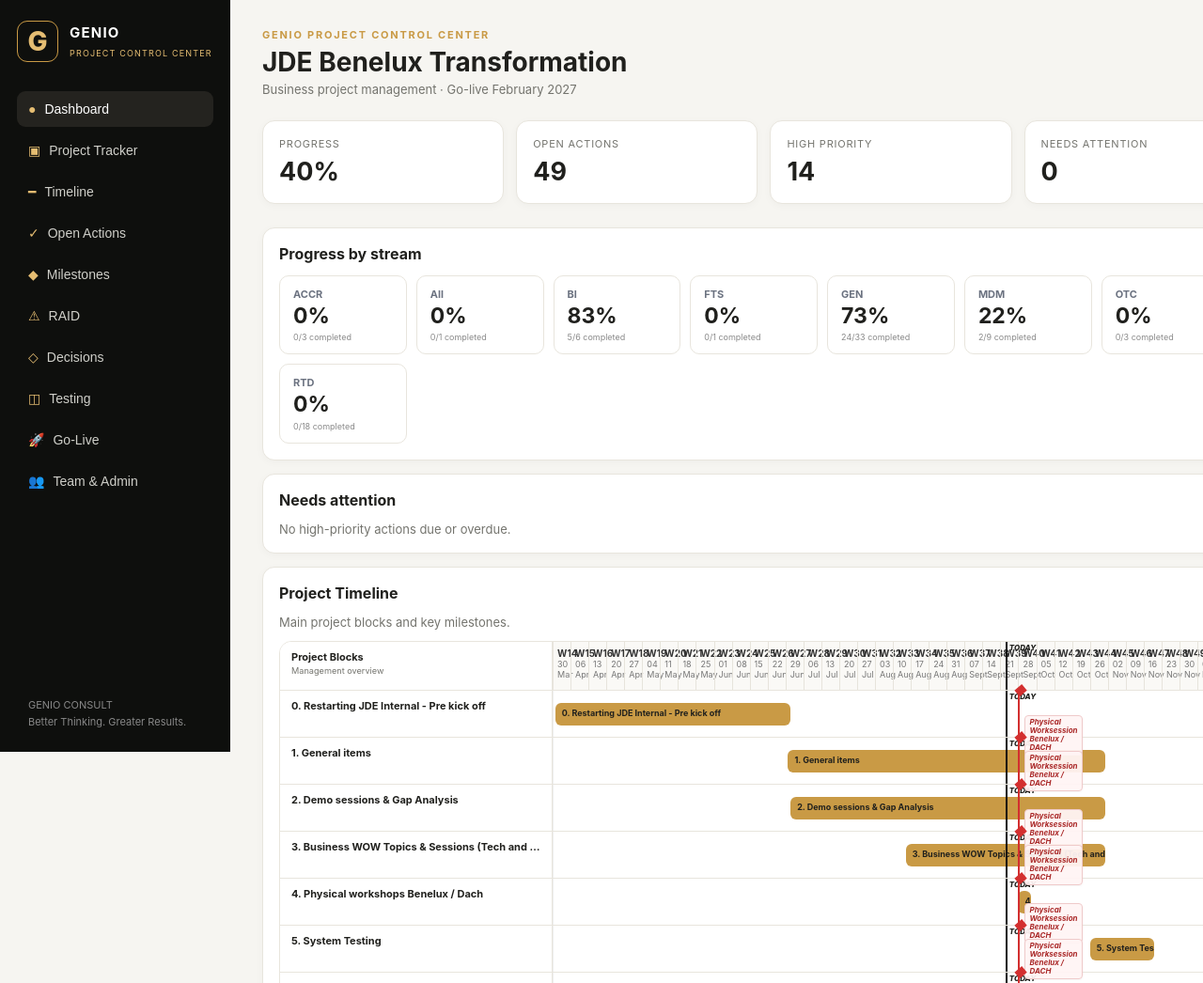
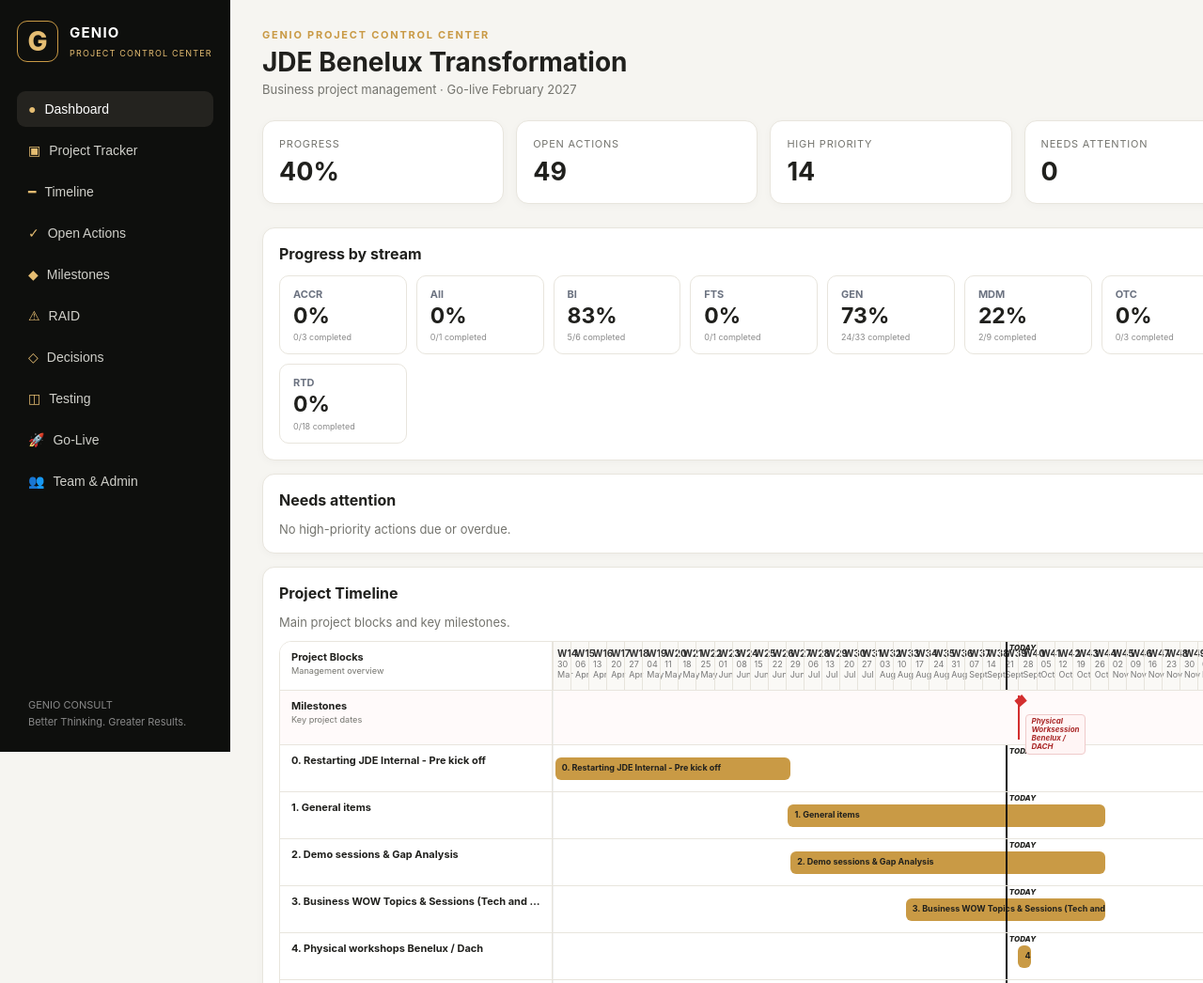
Before and after one commit to Alessio0505/genio-project-control-center, a plain HTML site: page index.html in a window 1280 px wide. Shown: the top 1046 px of the page at 94% size. Drawn offline with Linux system fonts and the light colour scheme.

Commit message:
fix: show milestones once in dedicated gantt band

```diff
--- a/index.html
+++ b/index.html
@@ -61,6 +61,7 @@ td{padding:11px;border-bottom:1px solid #efede7;font-size:12px;vertical-align:to
 .milestone-lane{min-height:78px;background:#fffafa}.milestone-cards{display:flex;align-items:center;gap:10px;flex-wrap:wrap;padding:10px 12px;min-height:78px}.milestone-card{display:flex;align-items:center;gap:8px;background:#fff5f5;border:1px solid #e2a0a0;border-radius:8px;padding:7px 10px;min-width:190px;max-width:280px}.milestone-card>span{color:#d32f2f;font-size:15px}.milestone-card b{display:block;color:#9f1f1f;font-size:11px;line-height:1.2}.milestone-card small{display:block;color:#7a4545;font-size:10px;margin-top:2px}
 .stream-kpis{display:grid;grid-template-columns:repeat(auto-fit,minmax(135px,1fr));gap:10px;margin-top:12px}.stream-kpi{border:1px solid var(--line);border-radius:10px;background:#fff;padding:12px 14px;min-height:82px;display:flex;flex-direction:column;justify-content:center}.stream-kpi span{font-size:11px;color:#6b7280;font-weight:700}.stream-kpi strong{font-size:23px;line-height:1.15;margin-top:3px}.stream-kpi small{font-size:9px;color:#8a8a8a;margin-top:4px}.dashboard-stream-card,.dashboard-attention-card,.dashboard-timeline-card{margin-top:14px}.dashboard-timeline-card{overflow:hidden}.dashboard-timeline-card .gantt{margin-top:8px}@media(max-width:700px){.stream-kpis{grid-template-columns:repeat(2,minmax(0,1fr))}}
 .compact-marker span{display:block;position:absolute;top:14px;left:5px;max-width:105px;padding:2px 4px;border-radius:4px;background:rgba(255,245,245,.94);border:1px solid #efcaca;color:#a92727;font-size:8px;font-weight:700;line-height:1.15;white-space:normal;z-index:8;box-shadow:0 1px 2px rgba(0,0,0,.04)}.gantt-head .compact-marker span{display:none}.gantt-row:nth-child(even) .compact-marker span{top:26px}
+.milestone-track{min-height:58px;overflow:visible}.lane-marker{top:5px;bottom:5px;border-left:2px solid #d32f2f}.lane-marker:before{top:-3px}.lane-marker span{display:block;position:absolute;top:20px;left:6px;max-width:120px;padding:2px 5px;border-radius:4px;background:#fff5f5;border:1px solid #efcaca;color:#a92727;font-size:8px;font-weight:700;line-height:1.15;white-space:normal;z-index:8}.milestone-lane{min-height:58px;background:#fffafa}
 </style>
 </head>
 <body>
@@ -328,9 +329,9 @@ function renderTimeline(){
  for(let i=0;i<weeks;i++){let d=new Date(alignedMin);d.setUTCDate(d.getUTCDate()+i*7);head+=`<span class="week" style="left:${i*ww}%;width:${ww}%"><strong>W${isoWeek(d)}</strong>${d.toLocaleDateString('en-GB',{day:'2-digit',month:'short',timeZone:'UTC'})}</span>`}
  const tp=((today-alignedMin)/86400000/days)*100;if(showProgress&&tp>=0&&tp<=100)head+=`<i class="today-line" style="left:${tp}%"></i>`;head+='</div></div>';
  const visibleMilestones=milestones.filter(m=>{const d=utcDate(m.date),p=((d-alignedMin)/86400000/days)*100;return p>=0&&p<=100});
- const milestoneLane=showMilestones?'<div class="gantt-row milestone-lane"><div class="gantt-label"><b>Milestones</b><small>Key project dates</small></div><div class="milestone-cards">'+visibleMilestones.map(m=>'<div class="milestone-card"><span>◆</span><div><b>'+esc(m.name)+'</b><small>'+esc(m.date)+'</small></div></div>').join('')+'</div></div>':'';
+ const milestoneLane=showMilestones?'<div class="gantt-row milestone-lane"><div class="gantt-label"><b>Milestones</b><small>Key project dates</small></div><div class="gantt-track milestone-track">'+visibleMilestones.map(m=>{const d=utcDate(m.date),p=((d-alignedMin)/86400000/days)*100;return '<i class="milestone-marker lane-marker" style="left:'+p+'%" title="'+esc(m.name)+' · '+m.date+'"><span>'+esc(m.name)+'</span></i>'}).join('')+'</div></div>':'';
  const visibleRows=rows.filter(r=>utcDate(r.end)>=min&&utcDate(r.start)<=max);
- grid.innerHTML=head+milestoneLane+(visibleRows.map(r=>{const s=utcDate(r.start),e=utcDate(r.end);let l=Math.max(0,(s-alignedMin)/86400000/days*100),w=Math.max(.5,((e-s)/86400000+1)/days*100);let cls=/finished/i.test(r.status)?'finished':r.health==='Delayed'?'delayed':r.health==='At Risk'?'risk':'';return `<div class="gantt-row"><div class="gantt-label"><b>${esc(r.label)}</b><small>${esc(r.sub||'')}</small></div><div class="gantt-track"><span class="gbar ${cls}" style="left:${l}%;width:${w}%" title="${esc(r.label)}: ${r.start} → ${r.end}">${esc(r.label)}</span>${showProgress&&tp>=0&&tp<=100?`<i class="today-line" style="left:${tp}%"></i>`:''}`+(showMilestones?milestones.map(m=>{const d=utcDate(m.date),p=((d-alignedMin)/86400000/days)*100;return p>=0&&p<=100?`<i class="milestone-marker compact-marker" style="left:${p}%" title="${esc(m.name)} · ${m.date}"><span>${esc(m.name)}</span></i>`:'' }).join(''):'')+`</div></div>`}).join('')||'<div class="gantt-label">No timeline items match the selected filters.</div>');
+ grid.innerHTML=head+milestoneLane+(visibleRows.map(r=>{const s=utcDate(r.start),e=utcDate(r.end);let l=Math.max(0,(s-alignedMin)/86400000/days*100),w=Math.max(.5,((e-s)/86400000+1)/days*100);let cls=/finished/i.test(r.status)?'finished':r.health==='Delayed'?'delayed':r.health==='At Risk'?'risk':'';return `<div class="gantt-row"><div class="gantt-label"><b>${esc(r.label)}</b><small>${esc(r.sub||'')}</small></div><div class="gantt-track"><span class="gbar ${cls}" style="left:${l}%;width:${w}%" title="${esc(r.label)}: ${r.start} → ${r.end}">${esc(r.label)}</span>${showProgress&&tp>=0&&tp<=100?`<i class="today-line" style="left:${tp}%"></i>`:''}</div></div>`}).join('')||'<div class="gantt-label">No timeline items match the selected filters.</div>');
 }
 
 function renderDashboardTimeline(){
@@ -342,8 +343,9 @@ function renderDashboardTimeline(){
  let head='<div class="gantt-head"><div class="gantt-label"><b>Project Blocks</b><small>Management overview</small></div><div class="gantt-track">';
  for(let i=0;i<weeks;i++){let d=new Date(min);d.setUTCDate(d.getUTCDate()+i*7);head+=`<span class="week" style="left:${i*ww}%;width:${ww}%"><strong>W${isoWeek(d)}</strong>${d.toLocaleDateString('en-GB',{day:'2-digit',month:'short',timeZone:'UTC'})}</span>`}
  if(tp>=0&&tp<=100)head+=`<i class="today-line" style="left:${tp}%"></i>`;head+='</div></div>';
- const rows=projectPhases.map(p=>{const s=utcDate(p.start),e=utcDate(p.end),l=Math.max(0,(s-min)/86400000/days*100),w=Math.max(.5,((e-s)/86400000+1)/days*100);return `<div class="gantt-row"><div class="gantt-label"><b>${esc(p.name)}</b></div><div class="gantt-track"><span class="gbar" style="left:${l}%;width:${w}%">${esc(p.name)}</span>${tp>=0&&tp<=100?`<i class="today-line" style="left:${tp}%"></i>`:''}${milestones.map(m=>{const md=utcDate(m.date),mp=((md-min)/86400000/days)*100;return mp>=0&&mp<=100?`<i class="milestone-marker compact-marker" style="left:${mp}%" title="${esc(m.name)} · ${m.date}"><span>${esc(m.name)}</span></i>`:''}).join('')}</div></div>`}).join('');
- grid.innerHTML=head+rows;
+ const dashMilestoneLane='<div class="gantt-row milestone-lane"><div class="gantt-label"><b>Milestones</b><small>Key project dates</small></div><div class="gantt-track milestone-track">'+milestones.map(m=>{const md=utcDate(m.date),mp=((md-min)/86400000/days)*100;return mp>=0&&mp<=100?'<i class="milestone-marker lane-marker" style="left:'+mp+'%" title="'+esc(m.name)+' · '+m.date+'"><span>'+esc(m.name)+'</span></i>':''}).join('')+'</div></div>';
+ const rows=projectPhases.map(p=>{const s=utcDate(p.start),e=utcDate(p.end),l=Math.max(0,(s-min)/86400000/days*100),w=Math.max(.5,((e-s)/86400000+1)/days*100);return `<div class="gantt-row"><div class="gantt-label"><b>${esc(p.name)}</b></div><div class="gantt-track"><span class="gbar" style="left:${l}%;width:${w}%">${esc(p.name)}</span>${tp>=0&&tp<=100?`<i class="today-line" style="left:${tp}%"></i>`:''}</div></div>`}).join('');
+ grid.innerHTML=head+dashMilestoneLane+rows;
 }
 function fillTimelineFilters(){const s=document.getElementById('tlStream'),o=document.getElementById('tlOwner');if(!s||!o)return;s.length=1;o.length=1;[...new Set(data.map(x=>x.stream).filter(Boolean))].sort().forEach(v=>s.add(new Option(v,v)));[...new Set(team.map(x=>x.name).filter(Boolean))].sort().forEach(v=>o.add(new Option(v,v)))}
 function exportCsv(){
```
